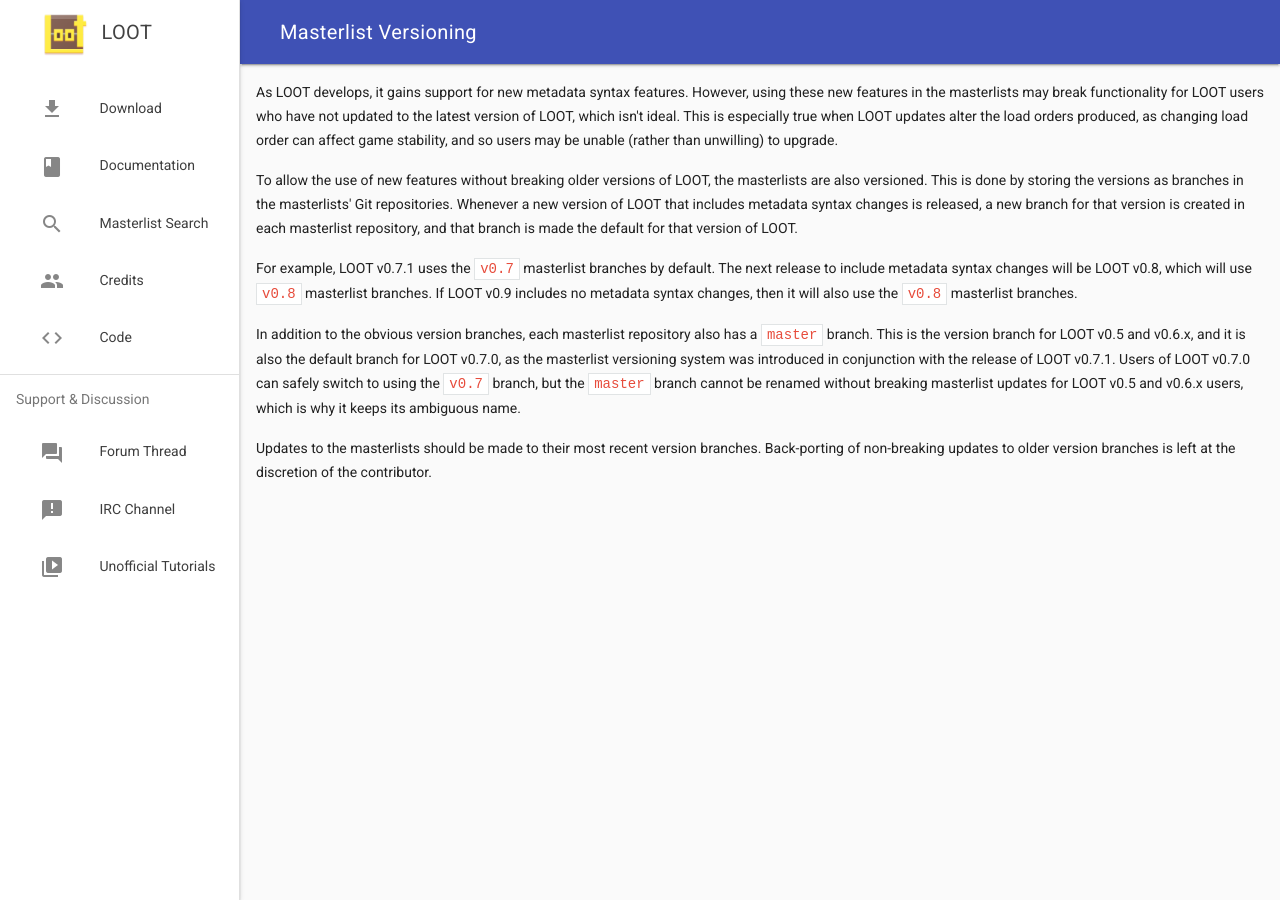
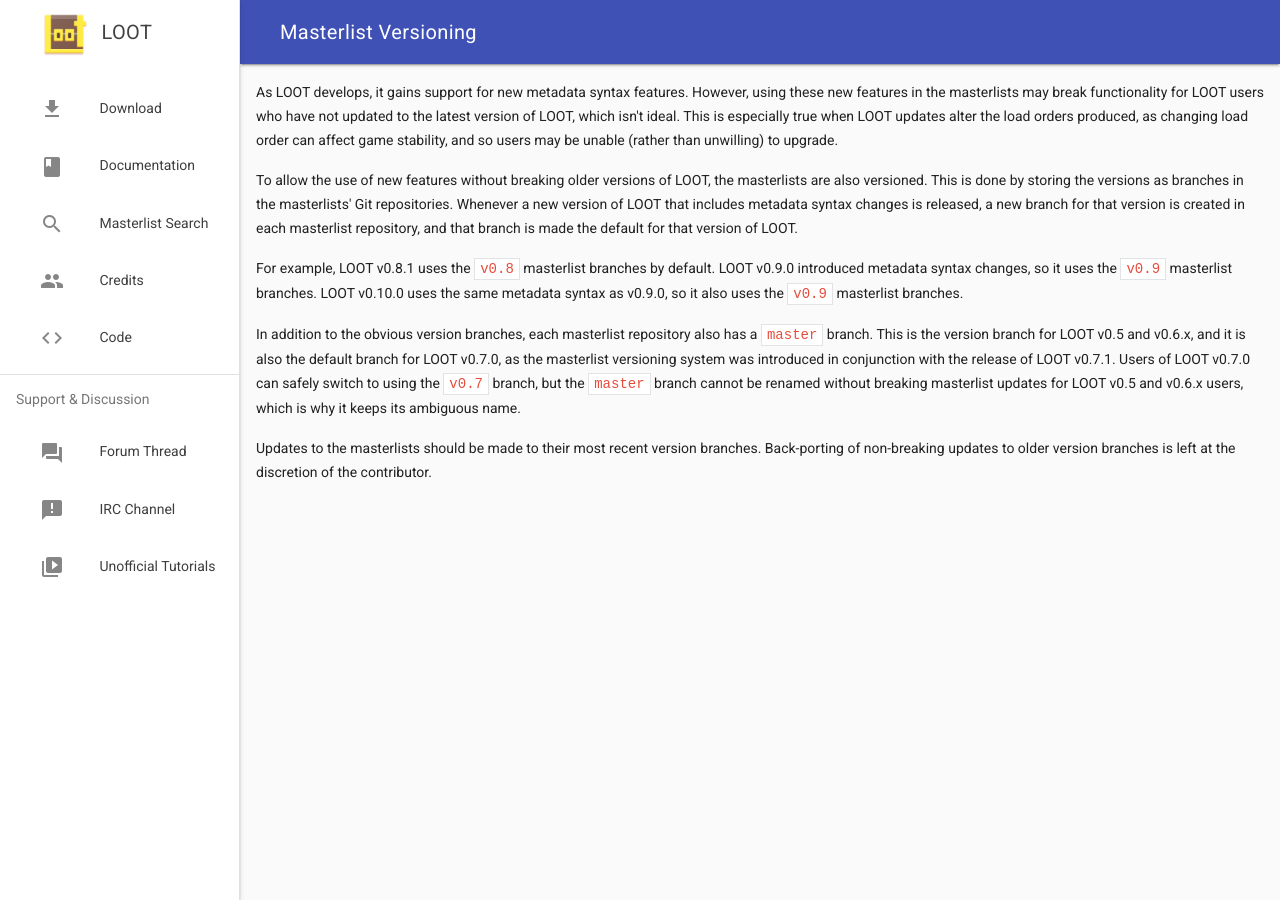
Before and after one commit to loot/loot.github.io, a Jekyll site: the page built from docs/contributing/Masterlist-Versioning.html, in a window 1280 px wide. Built offline with Jekyll 4.4.1, drawn with Linux system fonts in a browser that asks for light colours; nearby versions of some CDN libraries.

Commit message:
Improve wording of the masterlist versioning example
Fixes #64

```diff
--- a/docs/contributing/Masterlist-Versioning.html
+++ b/docs/contributing/Masterlist-Versioning.html
@@ -7,7 +7,7 @@
 
 <p>To allow the use of new features without breaking older versions of LOOT, the masterlists are also versioned. This is done by storing the versions as branches in the masterlists' Git repositories. Whenever a new version of LOOT that includes metadata syntax changes is released, a new branch for that version is created in each masterlist repository, and that branch is made the default for that version of LOOT.</p>
 
-<p>For example, LOOT v0.7.1 uses the <code>v0.7</code> masterlist branches by default. The next release to include metadata syntax changes will be LOOT v0.8, which will use <code>v0.8</code> masterlist branches. If LOOT v0.9 includes no metadata syntax changes, then it will also use the <code>v0.8</code> masterlist branches.</p>
+<p>For example, LOOT v0.8.1 uses the <code>v0.8</code> masterlist branches by default. LOOT v0.9.0 introduced metadata syntax changes, so it uses the <code>v0.9</code> masterlist branches. LOOT v0.10.0 uses the same metadata syntax as v0.9.0, so it also uses the <code>v0.9</code> masterlist branches.</p>
 
 <p>In addition to the obvious version branches, each masterlist repository also has a <code>master</code> branch. This is the version branch for LOOT v0.5 and v0.6.x, and it is also the default branch for LOOT v0.7.0, as the masterlist versioning system was introduced in conjunction with the release of LOOT v0.7.1. Users of LOOT v0.7.0 can safely switch to using the <code>v0.7</code> branch, but the <code>master</code> branch cannot be renamed without breaking masterlist updates for LOOT v0.5 and v0.6.x users, which is why it keeps its ambiguous name.</p>
 
```
